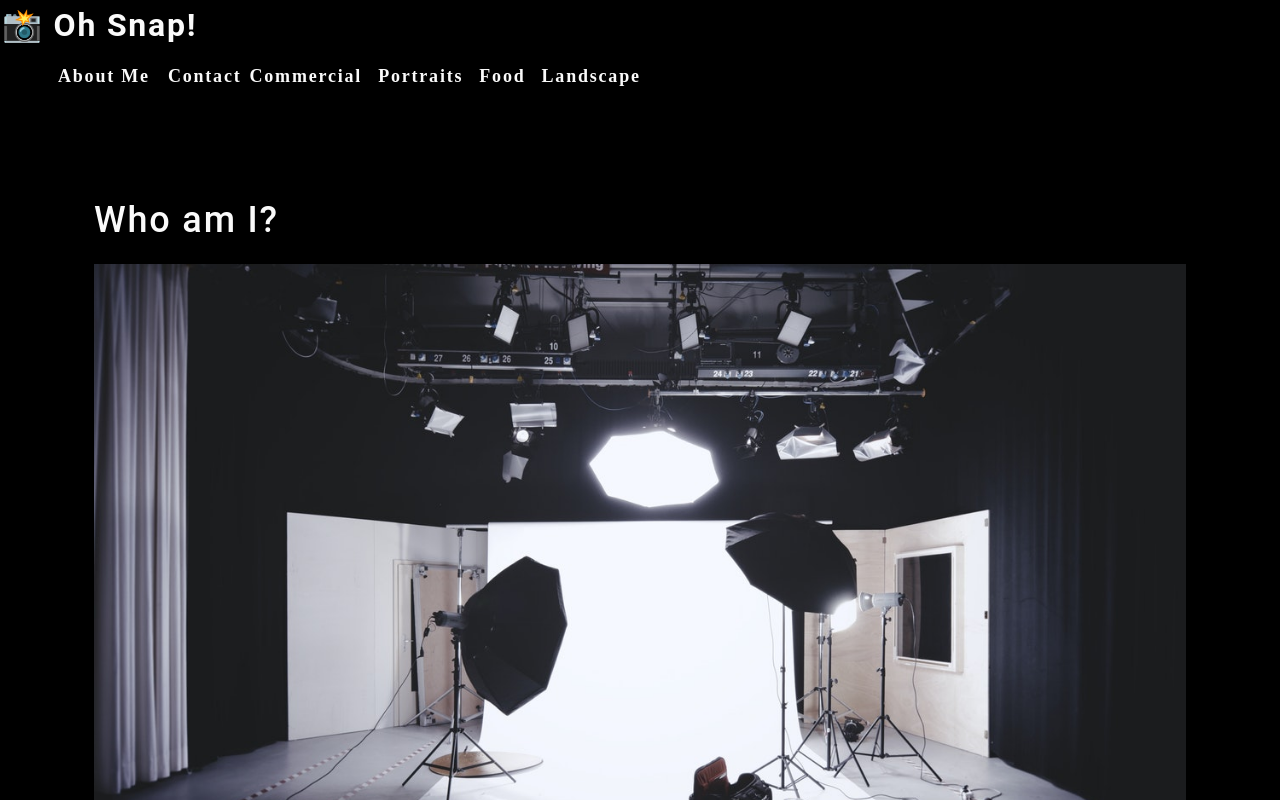
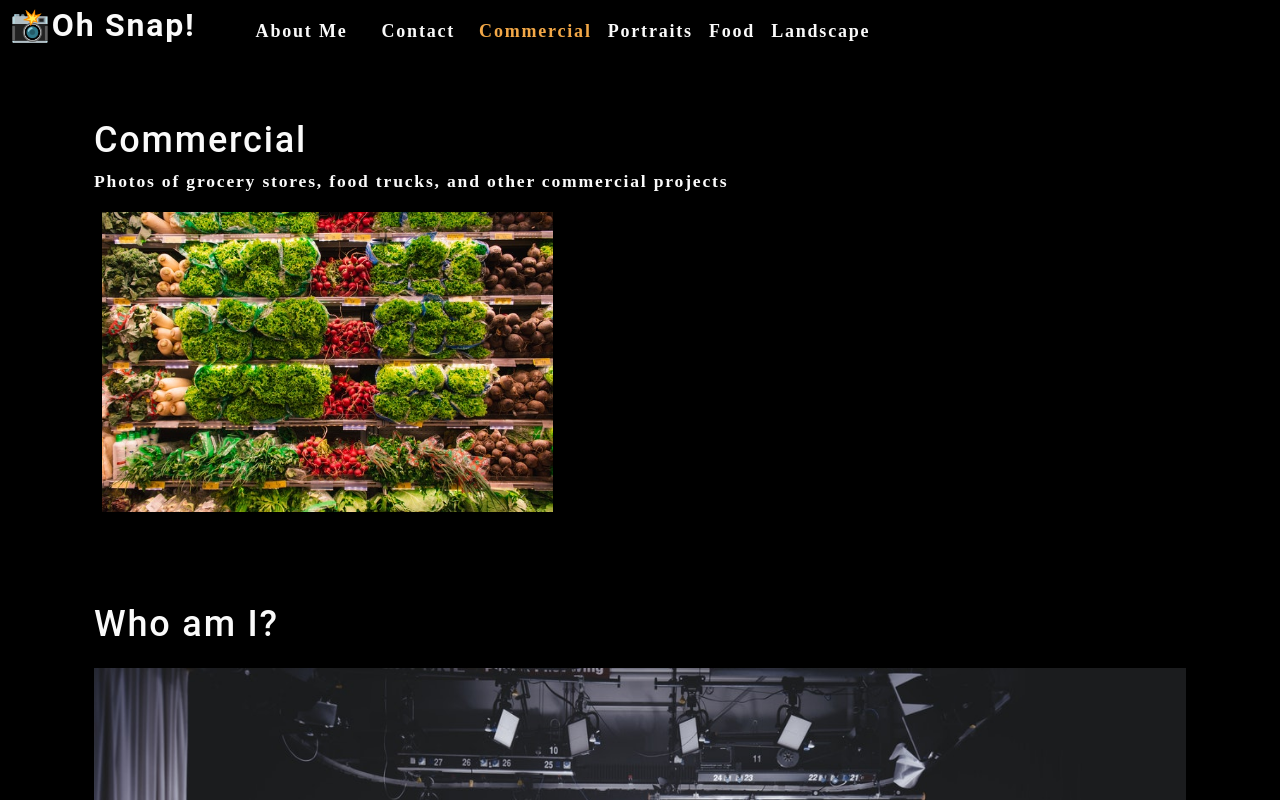
Before and after one commit to kdingman/photo-port, a React (Create React App) app: page / in a window 1280 px wide. Shown: the top 800 px of the page. Built offline with nearby package versions, Linux system fonts and the light colour scheme.

Commit message:
created gallery component, added useState and useEffect, navActive

```diff
--- a/src/App.js
+++ b/src/App.js
@@ -1,13 +1,31 @@
-import React from 'react';
+import React, { useState } from 'react';
 
 import About from './components/About';
-import Nav from './/components/Nav';
+import Nav from './components/Nav';
+import Gallery from './components/Gallery';
 
 function App() {
+  const [categories] = useState ([
+    {
+      name: 'commercial',
+      description: 'Photos of grocery stores, food trucks, and other commercial projects',
+    },
+    { name: 'portraits', description: 'Portraits of people in my life' },
+    { name: 'food', description: 'Delicious delicacies' },
+    { name: 'landscape', description: 'Fields, farmhouses, waterfalls, and the beauty of nature' },
+  ]);
+
+  const [currentCategory, setCurrentCategory] = useState(categories[0]);
+
   return (
     <div>
-    <Nav></Nav>
+    <Nav
+      categories={categories}
+      setCurrentCategory={setCurrentCategory}
+      currentCategory={currentCategory}
+    ></Nav>
     <main>
+      <Gallery></Gallery>
         <About></About>
     </main>
 </div>
--- /dev/null
+++ b/src/components/Gallery/index.js
@@ -0,0 +1,21 @@
+import React from 'react';
+import { capitalizeFirstLetter } from '../../utils/helpers';
+import photo from '../../assets/small/commercial/0.jpg';
+
+function Gallery() {
+    const currentCategory = {
+        name: "commercial",
+        description: "Photos of grocery stores, food trucks, and other commercial projects",
+    };
+    return (
+        <section>
+            <h1>{capitalizeFirstLetter(currentCategory.name)}</h1>
+                <p>{currentCategory.description}</p>
+                <div className='flex-row' >
+                    <img src={photo} alt='Commercial Example' className='img-thumbnail mx-1' />
+                </div>
+        </section>
+    );
+}
+
+export default Gallery;
--- a/src/components/Nav/index.js
+++ b/src/components/Nav/index.js
@@ -1,29 +1,23 @@
-import React from 'react';
+import React, { useState, useEffect } from 'react';
+import { capitalizeFirstLetter } from '../../utils/helpers';
 
-function Nav() {
+function Nav(props) {
+        // useState Hook -> to be able to change categories in the future
+    const {
+        categories = [],
+        setCurrentCategory,
+        currentCategory,
+    } = props;
 
-    const categories = [
-        {
-            name: "Commercial",
-            description: "Photos of grocery stores, food trucks, and other commercial projects",
-        },
-        { name: "Portraits", description: "Portraits of people in my life" },
-        { name: "Food", description: "Delicious delicacies" },
-        {
-            name: "Landscape",
-            description: "Fields, farmhouses, waterfalls, and the beauty of nature",
-        },
-    ];
-
-    function categorySelected(name) {
-        console.log(`${name} clicked`)
-    }
+    useEffect(() => {
+        document.title = capitalizeFirstLetter(currentCategory.name)
+    }, [currentCategory]);
 
     return (
-        <header>
+        <header className='flex-row px-1' >
             <h2>
                 <a data-testid="link" href="/">
-                    <span role="img" aria-label="camera"> 📸</span> Oh Snap!
+                    <span role="img" aria-label="camera">📸</span>Oh Snap!
                 </a>
             </h2>
             <nav>
@@ -33,16 +27,17 @@
                             About Me
                         </a>
                     </li>
-                    <li>
+                    <li className='mx-2' >
                         <span>Contact</span>
                     </li>
                     {categories.map((category) => (
-                        <li
-                        className='mx-1'
-                        key={category.name}
+                        <li // short-circuit expression -> will get evaluated and as long as it is true the second bit will be returned
+                        className={`mx-1 ${
+                            currentCategory.name === category.name && 'navActive'
+                        }`} key={category.name}
                         >
-                            <span onClick={() => categorySelected(category.name)}>
-                                {category.name}
+                            <span onClick={() => { setCurrentCategory(category)}}>
+                                {capitalizeFirstLetter(category.name)}
                             </span>
                         </li>
                     ))}
```
Also changed, not shown: 1 other file (tests, documents, lock files or other folders).
